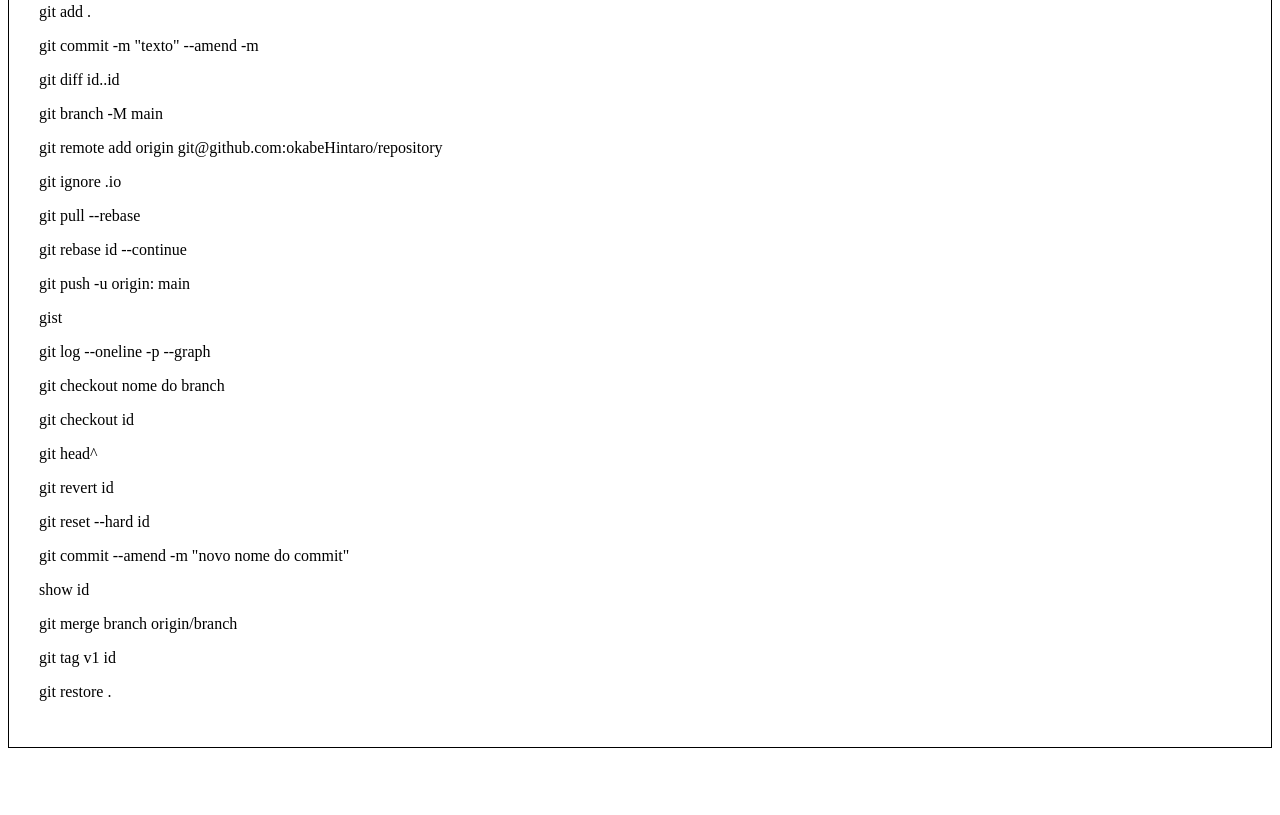
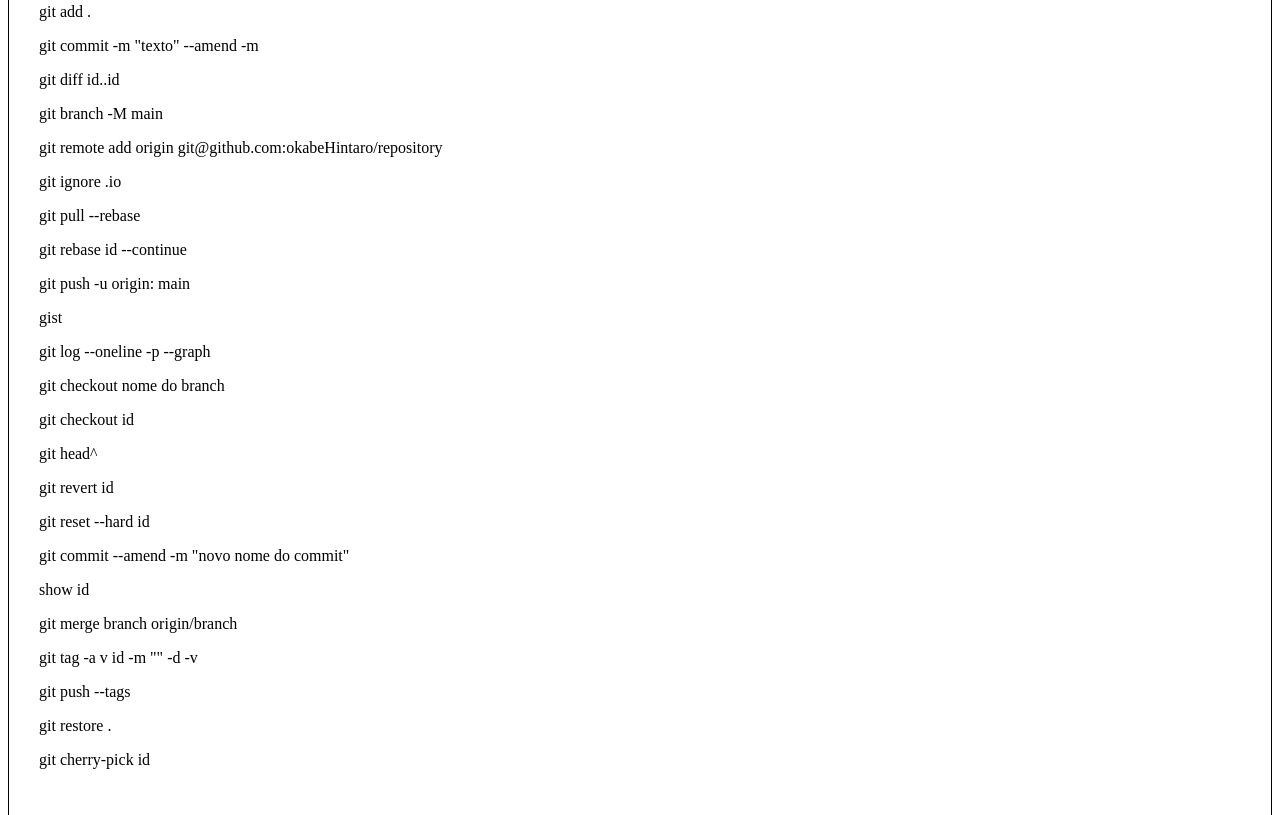
Before and after one commit to okabeHintaro/Gitcommands, a plain HTML site: page comandos git/index.html in a window 1280 px wide. Shown: the part 320-1135 px from the top of the page. Before the commit the page ends 1076 px from the top, so only its background shows below. Drawn offline with Linux system fonts and the light colour scheme.

Commit message:
Update index.html

```diff
--- a/comandos git/index.html
+++ b/comandos git/index.html
@@ -33,8 +33,10 @@
         <p>git commit --amend -m "novo nome do commit"</p>
         <p>show id</p>
         <p>git merge branch origin/branch</p>
-        <p>git tag v1 id</p>
+        <p>git tag -a v id -m "" -d -v</p>
+        <p>git push --tags</p>
         <p>git restore .</p>
+        <p>git cherry-pick id</p>
     </div>
 </body>
 </html>
```
